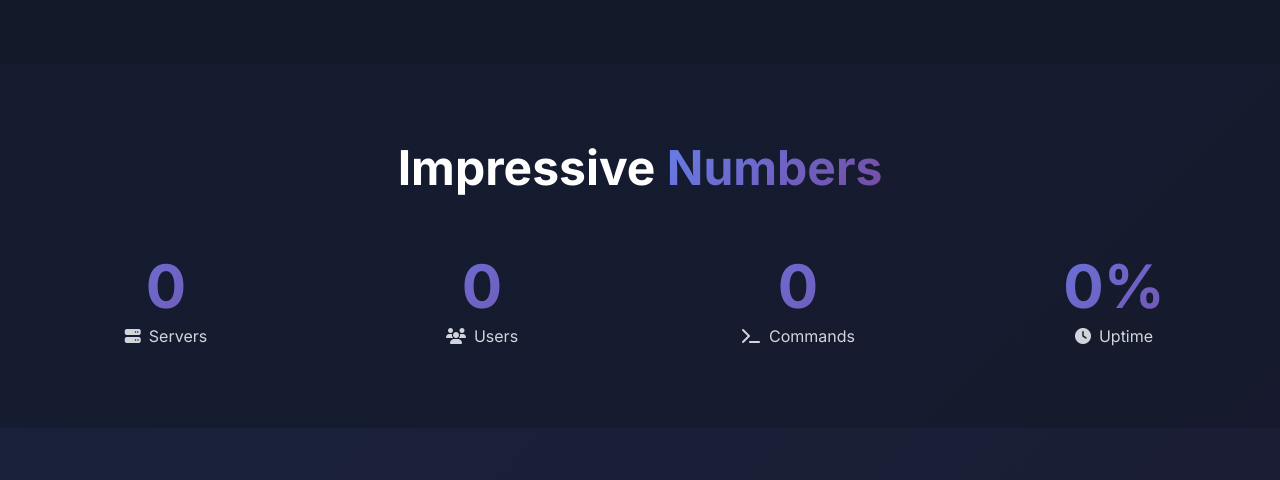
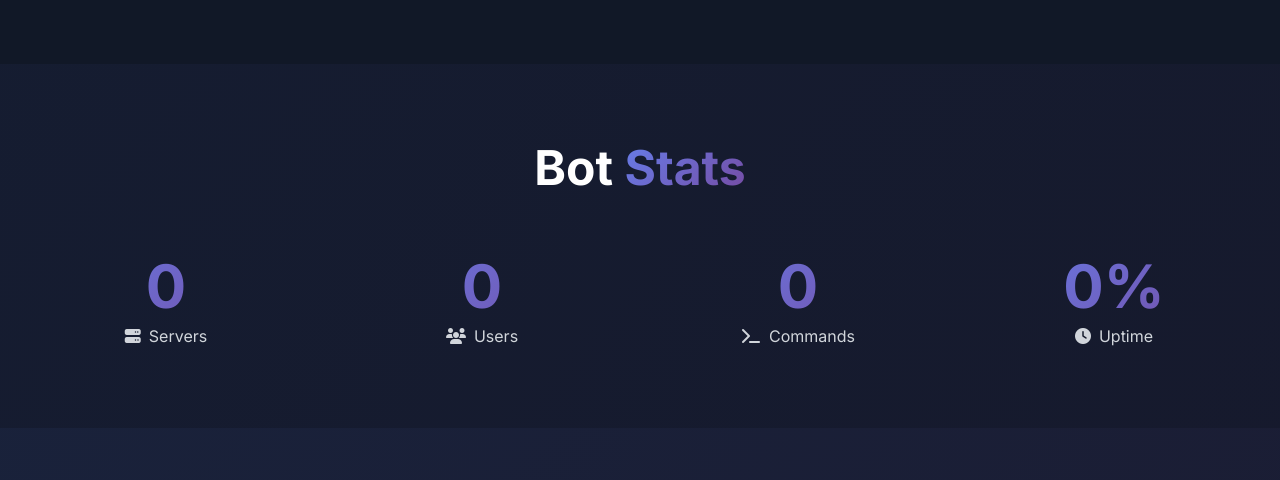
Before and after one commit to conbert11/DiscordBotLandingPage, a plain HTML site: page index.html in a window 1280 px wide. Shown: the part 1600-2080 px from the top of the page. Drawn offline with nearby package versions, Linux system fonts and the light colour scheme.

Commit message:
Update index.html

```diff
--- a/index.html
+++ b/index.html
@@ -271,7 +271,7 @@ This Discord Bot Landing Page was made by Conbert11.
     <div class="container mx-auto px-6 relative z-10">
         <div class="text-center mb-16">
             <h2 class="text-5xl font-bold mb-6">
-                Impressive <span class="gradient-text">Numbers</span>
+                Bot <span class="gradient-text">Stats</span>
             </h2>
         </div>
 
```
